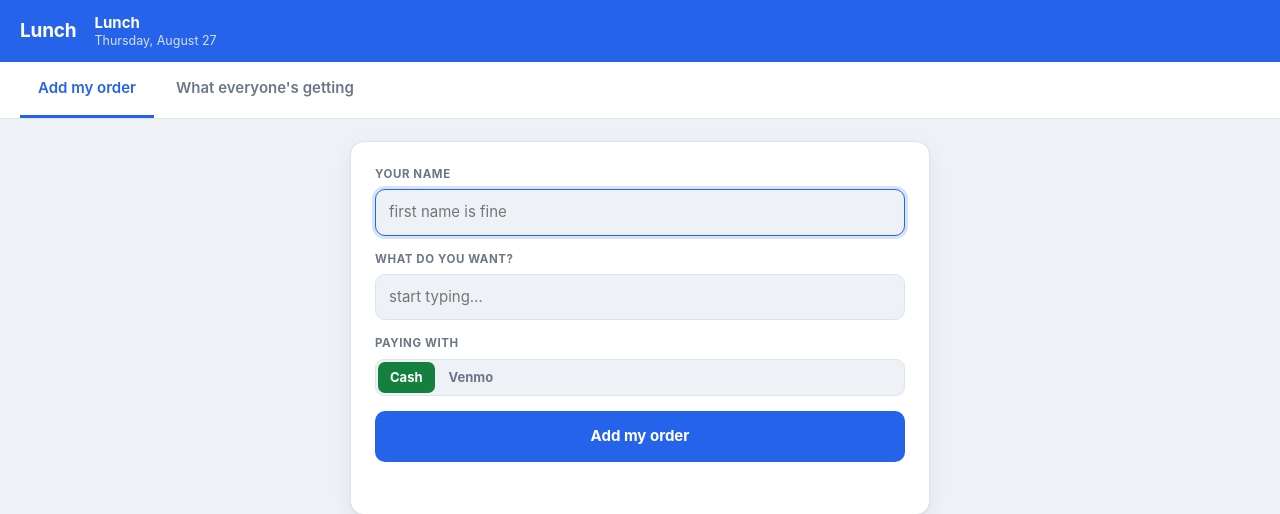
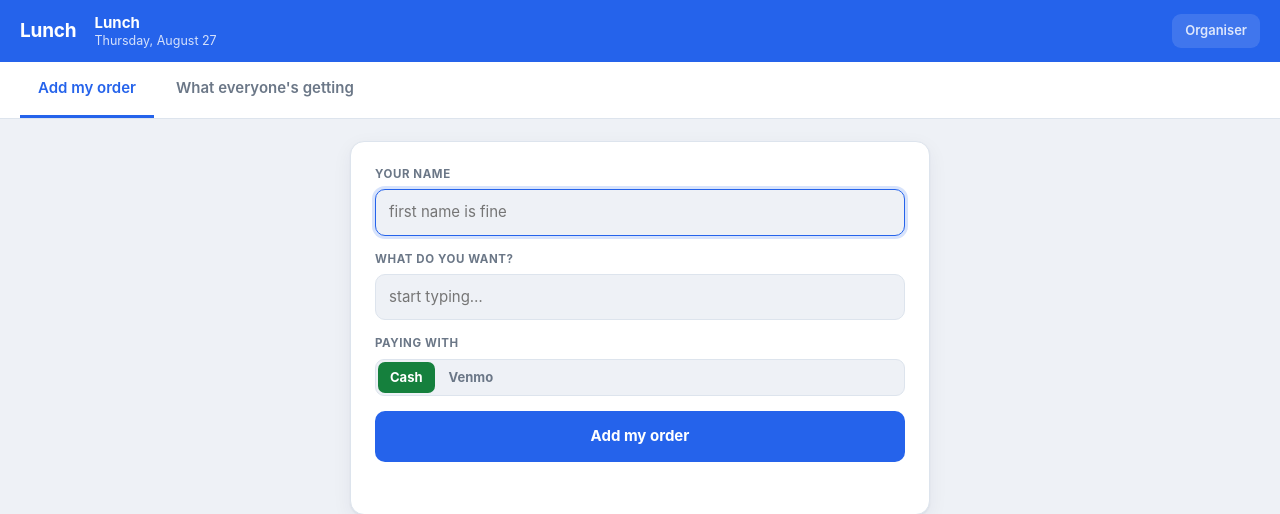
Before and after one commit to milanbukovics/Lunch, a Flask app: page / in a window 1280 px wide. Shown: the top 514 px of the page. Run offline with Flask 3, Linux system fonts and the light colour scheme; data that the repository does not hold is empty.

Commit message:
Give the organiser a way into the admin side
The public page had no link to /admin, so the only way in was knowing to
type the URL. Adds an understated Organiser link in the header. It
gives nothing away -- the page behind it asks for the password -- and
coworkers can ignore it.

```diff
--- a/static/style.css
+++ b/static/style.css
@@ -345,6 +345,18 @@ main { max-width: 940px; margin: 0 auto; padding: 22px 20px 130px; }
 .lockPill { margin-left: auto; background: rgba(255,255,255,.22);
             padding: 5px 13px; border-radius: 20px; font-size: 13px; font-weight: 650; }
 
+/* Whoever is picking up needs a way into the admin side without being told to
+   type /admin. Understated on purpose -- coworkers should ignore it, and it
+   gives nothing away: the page behind it asks for the password.
+   margin-left:auto on both means the pill wins the gap when it is showing. */
+.organiserLink {
+  margin-left: auto; color: #fff; text-decoration: none;
+  background: rgba(255,255,255,.15); border-radius: 9px;
+  padding: 7px 13px; font-size: 13px; font-weight: 600; opacity: .85;
+  transition: background .15s, opacity .15s;
+}
+.organiserLink:hover { background: rgba(255,255,255,.3); opacity: 1; }
+
 .pubMain { max-width: 620px; margin: 0 auto; padding: 22px 20px 60px; }
 .pubMain .f { margin-bottom: 15px; }
 .publicPage .panel { padding: 24px; }
--- a/templates/order.html
+++ b/templates/order.html
@@ -12,6 +12,7 @@
   <div class="brand">Lunch</div>
   <div class="pubWhen"><span id="pubPlace">—</span><span id="pubDate"></span></div>
   <span id="lockPill" class="lockPill hidden">Orders closed</span>
+  <a class="organiserLink" href="{{ url_for('admin') }}">Organiser</a>
 </header>
 
 <nav class="steps" id="pubTabs">
```
